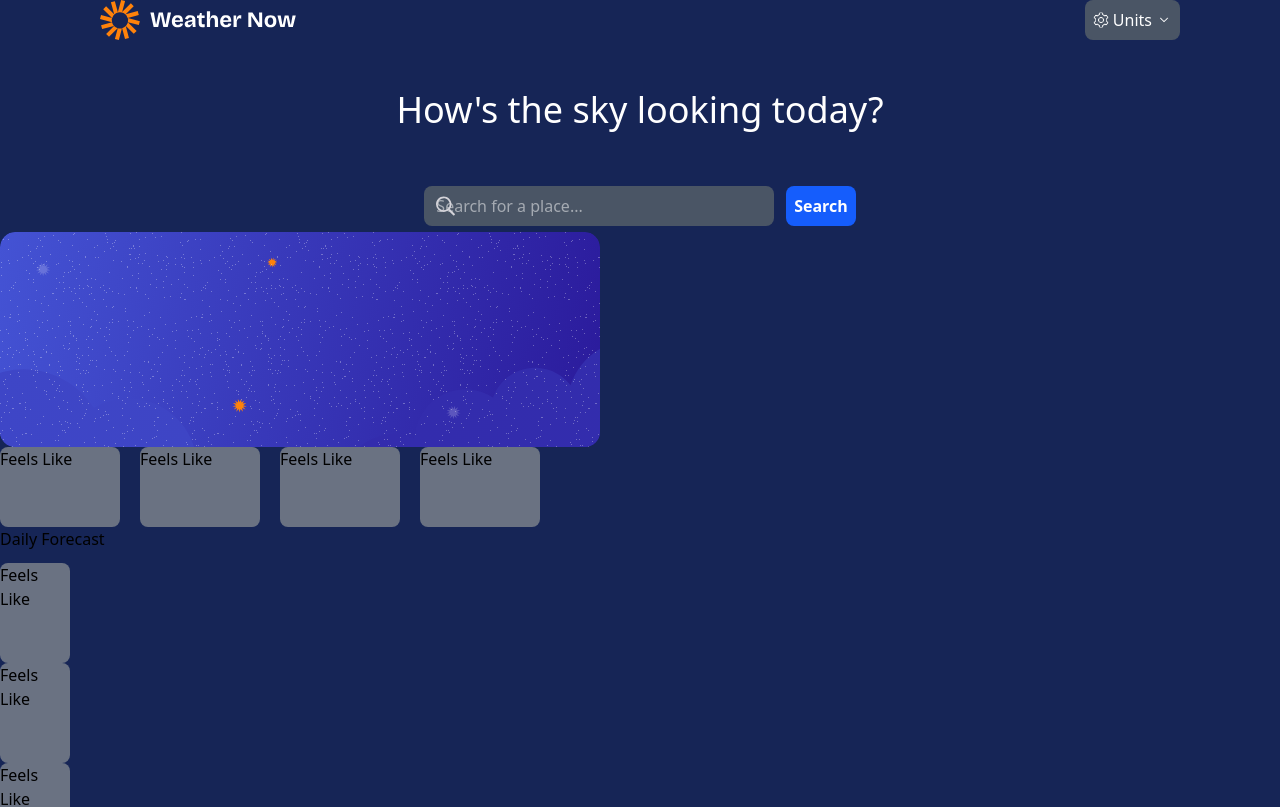
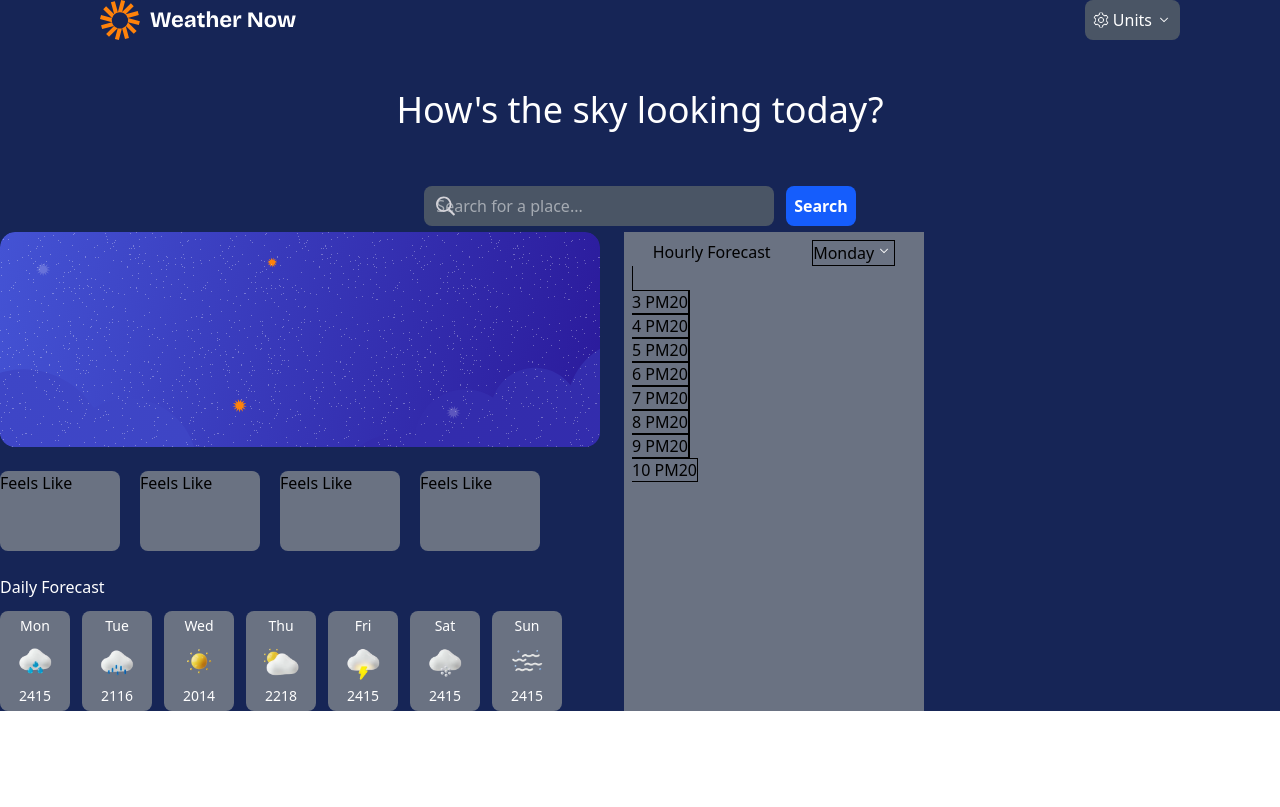
Before and after one commit to deepak-077/Weather_app, a Next.js app: page / in a window 1280 px wide. Shown: the top 807 px of the page. Built offline with nearby package versions, Linux system fonts and the light colour scheme.

Commit message:
ui completed

```diff
--- a/app/Components/Card2.tsx
+++ b/app/Components/Card2.tsx
@@ -7,37 +7,59 @@ const cards=[
 ]
 
 const days=[
-    { id:0, title:"Mon"},
-    { id:1, title:"Tue"},
-    { id:2, title:"Wed"},
-    { id:3, title:"Thu"},
-    { id:4, title:"Fri"},
-    { id:5, title:"Sat"},
-    { id:6, title:"Sun"},
+    { id:0, title:"Mon", img:"icon-rain.webp", high:24, low:15},
+    { id:1, title:"Tue", img:"icon-drizzle.webp", high:21, low:16},
+    { id:2, title:"Wed", img:"icon-sunny.webp", high:20, low:14},
+    { id:3, title:"Thu", img:"icon-partly-cloudy.webp", high:22, low:18},
+    { id:4, title:"Fri", img:"icon-storm.webp", high:24, low:15},
+    { id:5, title:"Sat", img:"icon-snow.webp", high:24, low:15},
+    { id:6, title:"Sun", img:"icon-fog.webp", high:24, low:15},
+]
+
+const hour=[
+    { id:0,time:"3 PM" , temp:20},
+    { id:1,time:"4 PM" , temp:20},
+    { id:2,time:"5 PM" , temp:20},
+    { id:3,time:"6 PM" , temp:20},
+    { id:4,time:"7 PM" , temp:20},
+    { id:5,time:"8 PM" , temp:20},
+    { id:6,time:"9 PM" , temp:20},
+    { id:7,time:"10 PM", temp:20},
 ]
 function Card2(){
     return(
-        <div>
+        <div className="flex gap-6">
 
-            {/* temperature */}
+            {/* left component */}
+            <div className=" flex flex-col gap-6">
+                {/* temperature */}
             <div className="w-[600px]">
                 <img  src="large.svg" alt="" />
 
             </div>
             <div className="flex gap-5">
                 {cards.map((item,index) =>(
-                    <div className="bg-gray-500 w-[120px] rounded-lg h-[80px]">Feels Like</div>
+                    <div key={item.id} className="bg-gray-500 w-[120px] rounded-lg h-[80px]">Feels Like</div>
 
                 ))}
 
             </div>
 
-            <div className="flex flex-col gap-3 ">
+            <div className="flex flex-col gap-3 text-white">
                 <h1>Daily Forecast</h1>
 
-                <div>
+                <div className="flex gap-3">
                     {days.map((item,index) =>(
-                    <div className="bg-gray-500 w-[70px] rounded-lg h-[100px]">Feels Like</div>
+                    <div key={item.id} className="bg-gray-500 w-[70px] rounded-lg h-[100px] flex flex-col justify-center items-center">
+                        <span className="text-sm">{item.title}</span>
+                        <img className="size-[50px]" src={item.img} alt="" />
+                        <div className="flex text-sm justify-between">
+                            <span>{item.high}</span>
+                            <span>{item.low}</span>
+                        </div>
+
+
+                    </div>
 
                 ))}
 
@@ -46,6 +68,33 @@ function Card2(){
 
             </div>
 
+            </div>
+
+            {/* right component */}
+            <div className="bg-gray-500 w-[300px] p-2">
+                <div className="flex justify-around">
+
+                    <h1>Hourly Forecast</h1>
+                    <div className="flex justify-around border ">Monday
+                        <img className="size-5" src="down.png" alt="down" />
+                    </div>
+
+                </div>
+                <div >
+                        {hour.map((item , index)=>(
+                            <span key={item.id} className="border w-[200px]">
+                                <img src="" alt="" />
+                                {item.time}
+                                {item.temp}
+                            </span>
+                        ))}
+                    </div>
+
+
+            </div>
+
+
+
 
         </div>
     )
```
